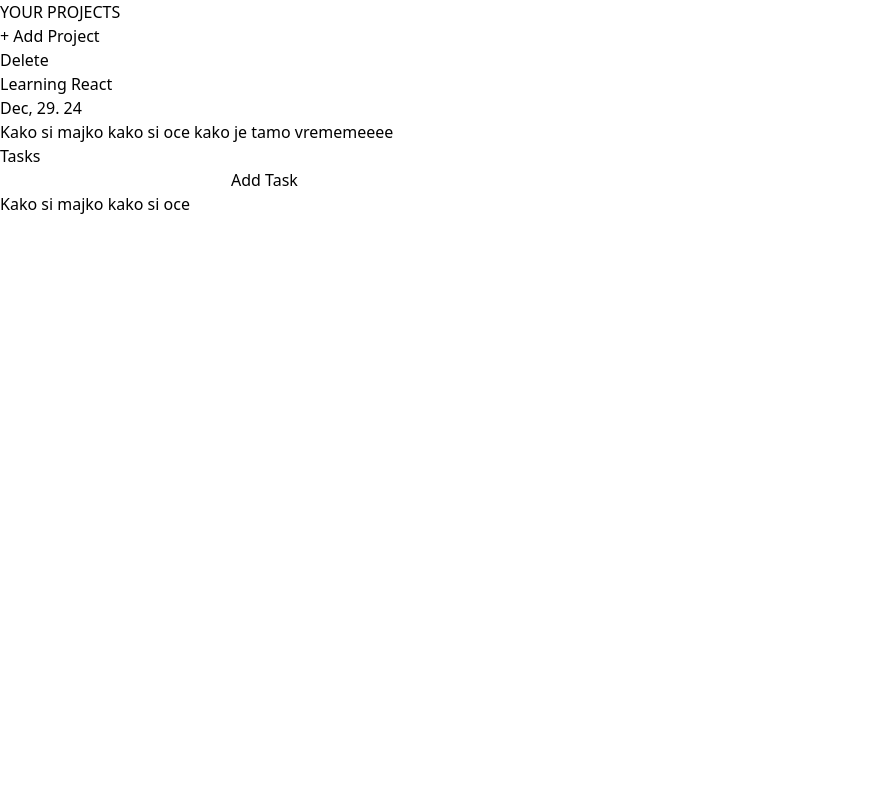
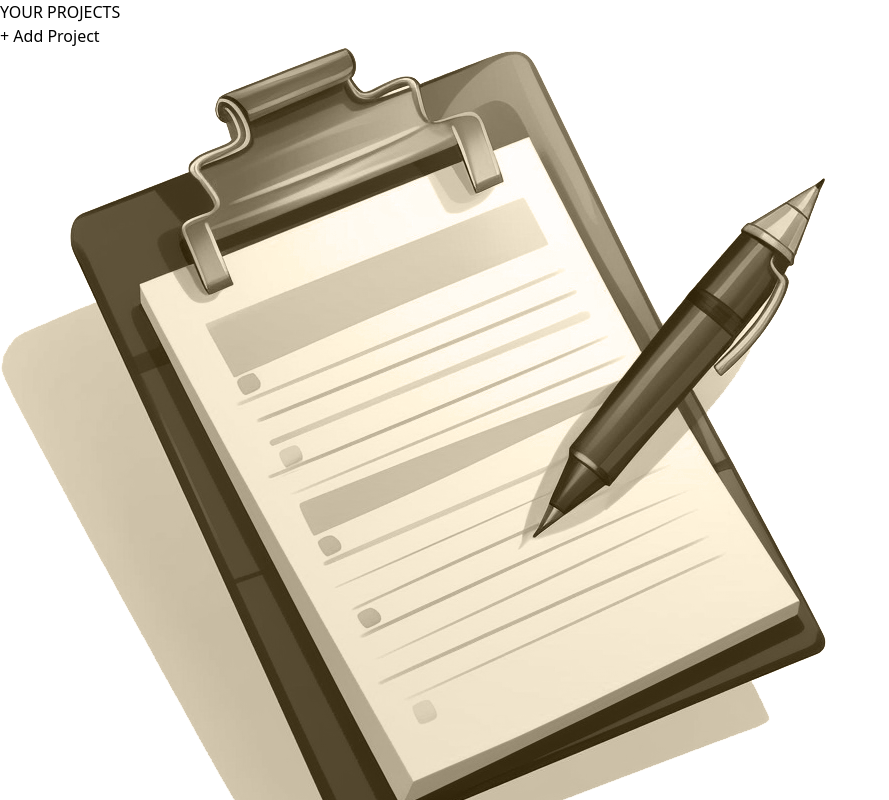
Before and after one commit to karisikdzemil/React-exercise, a React (Vite) app in the folder 03-project-menagment/: page / in a window 1280 px wide. Shown: the top 800 px of the page, without its empty margins (0-889 px from the left). Built offline with nearby package versions, Linux system fonts and the light colour scheme.

Commit message:
show project

```diff
--- a/03-project-menagment/src/App.jsx
+++ b/03-project-menagment/src/App.jsx
@@ -9,9 +9,10 @@ import Wrapper from "./components/Wrapper";
 function App() {
   const [modal, setModal] = useState("mainContent");
   const [projects, setProjects] = useState([]);
+  const [project, setProject] = useState({});
 
   function TrueModal(modd){
-    setModal(modd)
+    setModal(modd);
   }
   let wrongEnter;
   function projectValue(event, inpTitle, inpText, inpDate){
@@ -30,14 +31,17 @@ function App() {
       TrueModal("mainContent");
     }
   }
+  function clickedLiObj(obj){
+    setProject(obj);
+  }
 
   return (
     <>
-    <SideBar changeModal={TrueModal} project={projects}/>
+    <SideBar changeModal={TrueModal} singleClickedLi={clickedLiObj} project={projects}/>
       <Wrapper>
-     {/* {modal === "mainContent" &&  <MainContent />}
-     {modal === "addProject" &&  <AddProject projectValue={projectValue} changeModal={TrueModal}/>} */}
-      <AddTask />
+     {modal === "mainContent" &&  <MainContent />}
+     {modal === "addProject" &&  <AddProject projectValue={projectValue} changeModal={TrueModal}/>}
+      {modal === "addTask" && <AddTask showProject={project}/>}
       </Wrapper>
 
     </>
--- a/03-project-menagment/src/components/AddTask.jsx
+++ b/03-project-menagment/src/components/AddTask.jsx
@@ -1,27 +1,59 @@
+import { useRef, useState } from "react";
 
-export default function AddTask(){
 
-    return(
-        <div className="h-4/5  m-auto mt-20 p-10 flex flex-col justify-center items-center gap-5 bg-red-600">
-            <div className="w-[100%] h-[40%] bg-green-500 border-b">
-                <button className="text-gray-800 font-medium hover:bg-gray-500 px-4 py-2 rounded-md float-right">Delete</button>
-                <h1 className=" text-gray-700 font-bold text-4xl mb-5">Learning React</h1>
-                <p className="text-gray-500 font-medium text-1xl mb-5">
-                    Dec, 29. 24
-                </p>
-                <p className="font-medium text-1xl ">
-                    Kako si majko kako si oce kako je tamo vrememeeee
+export default function AddTask( {showProject} ) {
+  const [tasks, setTasks] = useState([]);
+  const inputValue = useRef();
+    const [projectFromSide, setProjectFromSide] = useState(showProject);
+
+  function showLiHandler() {
+    const inpVal = inputValue.current.value;
+    if(inputValue.current.value === ''){
+        return;
+    }
+    setTasks((prevTasks) => [...prevTasks, inpVal]);
+    inputValue.current.value = '';
+  }
+
+  return (
+    <div className="min-h-4/5  m-auto mt-20 p-10 flex flex-col justify-center items-center gap-5">
+      <div className="w-[100%] h-[40%]  border-b-4 pb-16">
+        <button className="text-gray-800 font-medium hover:bg-gray-500 px-4 py-2 rounded-md float-right">
+          Delete
+        </button>
+        <h1 className=" text-gray-700 font-bold text-4xl mb-5">
+          {projectFromSide.title}
+        </h1>
+        <p className="text-gray-500 font-medium text-1xl mb-5">{projectFromSide.date}</p>
+        <p className="font-medium text-1xl text-gray-600">
+            {projectFromSide.description}
         </p>
       </div>
 
-            <div className="w-[100%] h-[50%] bg-green-500 border-collapse">
+      <div className="w-[100%] min-h-[50%] border-collapse">
         <h1 className=" text-gray-700 font-bold text-4xl mb-5">Tasks</h1>
-                <input className=" w-72 px-4 py-2 bg-gray-300 active:to-blue-700" type="text" />
-                <button className="text-gray-800 font-medium hover:bg-gray-500 px-4 py-2 rounded-md ml-5">Add Task</button>
-                <ul>
-                    <li><span>Kako si majko kako si oce</span> <button></button></li>
+        <input
+          ref={inputValue}
+          className=" w-72 px-4 py-2 bg-gray-300 active:to-blue-700 mb-5"
+          type="text"
+        />
+        <button
+          onClick={showLiHandler}
+          className="text-gray-800 font-medium hover:bg-gray-500 px-4 py-2 rounded-md ml-5"
+        >
+          Add Task
+        </button>
+        <ul className="min-30%">
+          {tasks.map((el, i) => (
+            <li key={i} className=" bg-gray-300 w-3/4 p-2 flex flex-row justify-between items-center">
+              <span>{el}</span>{" "}
+              <button className="text-gray-800 font-medium py-2 rounded-md ml-5">
+                Clear
+              </button>
+            </li>
+          ))}
         </ul>
       </div>
     </div>
-    )
+  );
 }
--- a/03-project-menagment/src/components/SideBar.jsx
+++ b/03-project-menagment/src/components/SideBar.jsx
@@ -1,8 +1,16 @@
-export default function SideBar( {changeModal, project} ) {
+import { useRef } from "react";
+export default function SideBar( {changeModal, project, singleClickedLi} ) {
 
-        if(project.length > 0){
-            console.log(project[0].title)
-        }
+  function showClickedLiHandler(event){
+    const clickedEl = project.find(el => (event.target.textContent === el.title));
+    singleClickedLi(clickedEl);
+    console.log(clickedEl)
+    changeModal("addTask");
+  }
+
+        // if(project.length > 0){
+        //     console.log(project[0].title)
+        // }
   return (
     <section className="w-[25%] h-[90vh] bg-black mt-[10vh] rounded-tr-lg pt-20 pl-10 pr-10 flex flex-col gap-10 self-center float-left">
       <h1 className="text-gray-200 font-sans text-3xl font-medium">
@@ -12,7 +20,7 @@ export default function SideBar( {changeModal, project} ) {
         + Add Project
       </button>
       <ul className="text-white flex flex-col gap-5">
-         {project.map(el =>(<li key={el.title} className="hover:bg-slate-700 pl-5 py-1 cursor-pointer ">{el.title}</li> ))}
+         {project.map(el =>(<li ref={singleClickedLi} onClick={showClickedLiHandler}  key={el.title} className="hover:bg-slate-700 pl-5 py-1 cursor-pointer ">{el.title}</li> ))}
       </ul>
     </section>
   );
```
Lines whose indentation alone changed are shown as unchanged.
